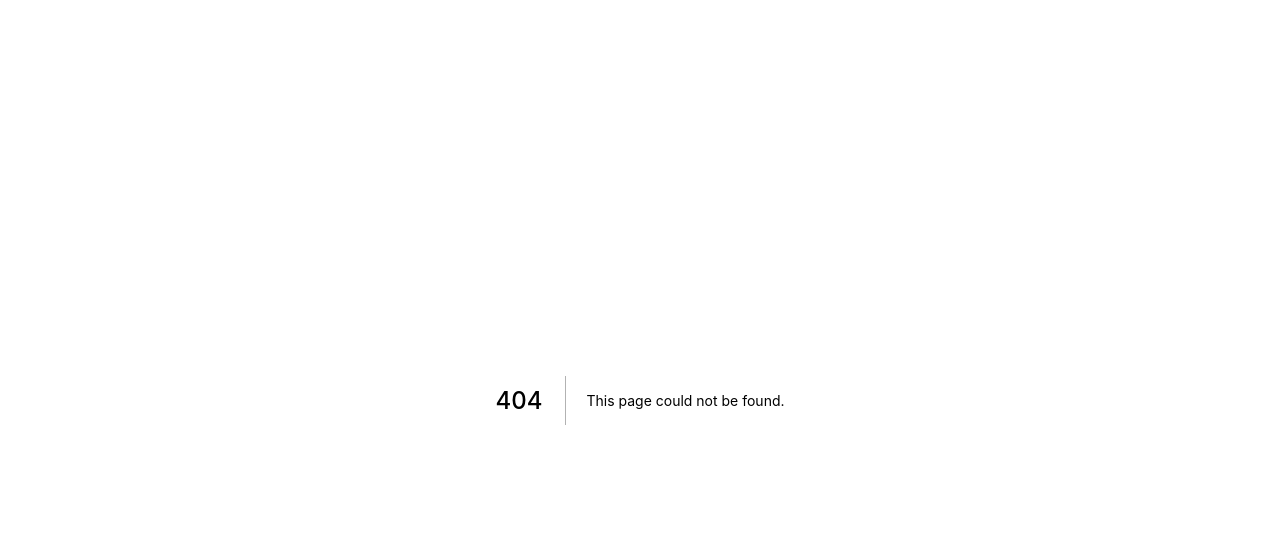
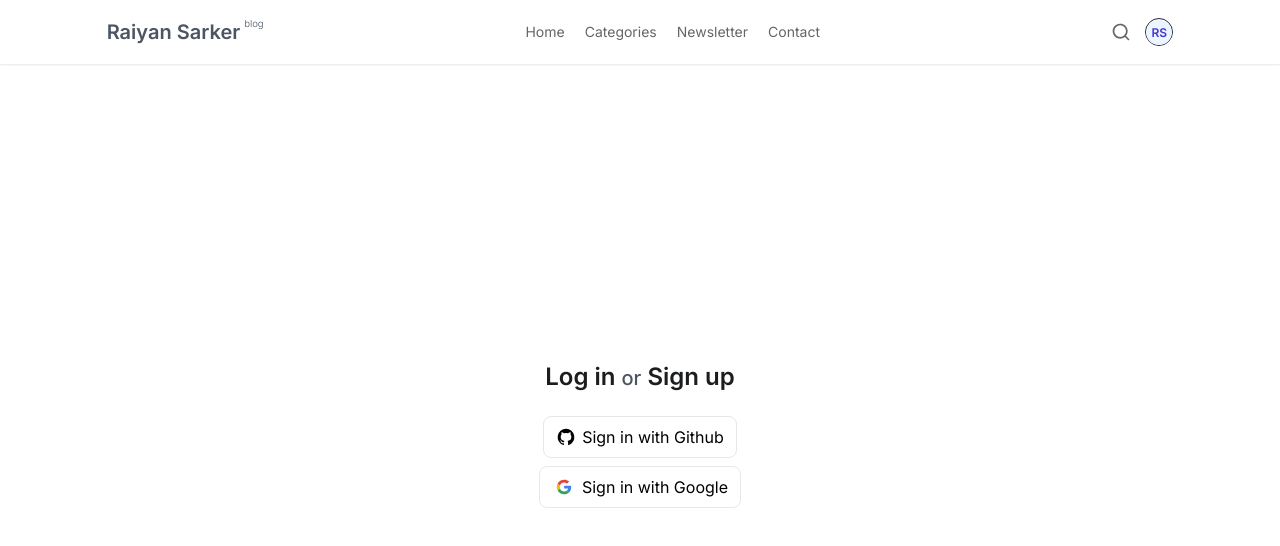
Before and after one commit to raiyansarker/blog.raiyansarker.com, a Next.js app: page /login in a window 1280 px wide. Before the commit this address had no page. Shown: the top 546 px of the page. Built offline with nearby package versions, Linux system fonts and the light colour scheme.

Commit message:
Intial design

```diff
--- /dev/null
+++ b/pages/login.tsx
@@ -0,0 +1,80 @@
+// @ts-ignore
+import { UilGithub } from '@iconscout/react-unicons';
+import SkeletonLayout from '@layouts/skeleton';
+import Link from 'next/link';
+
+const Login = () => {
+  return (
+    <>
+      <SkeletonLayout>
+        <div className="h-center flex flex-col space-y-5 justify-center items-center">
+          <h3 className="text-2xl font-semibold text-secondary leading-relaxed">
+            Log in{' '}
+            <span className="text-xl font-medium text-dark-primary">or</span>{' '}
+            Sign up
+          </h3>
+          {/* <h4 className="text-md font-medium">
+            Log in with one of the following:
+          </h4> */}
+          <div className="flex flex-col space-y-2 justify-center items-center">
+            <Link href="/auth/github/login">
+              <a
+                title="Sign in with Github"
+                className="hover:text-white hover:bg-[#0E1117] focus:outline-none focus:ring-2 focus:ring-offset-1 focus:text-white focus:bg-[#0E1117] transition-colors duration-150 flex flex-row justify-center items-center border rounded-lg px-3 py-2 space-x-1.5"
+              >
+                <UilGithub className="w-5 aspect-square" />
+                <h5>Sign in with Github</h5>
+              </a>
+            </Link>
+            <Link href="/auth/google/login">
+              <a
+                title="Sign in with Google"
+                className="hover:text-white hover:bg-[#0E1117] focus:outline-none focus:ring-2 focus:ring-offset-1 focus:text-white focus:bg-[#0E1117] transition-colors duration-150 flex flex-row justify-center items-center border rounded-lg px-3 py-2 space-x-1.5"
+              >
+                <svg
+                  viewBox="0 0 150 150"
+                  className="w-6 aspect-square"
+                  xmlSpace="preserve"
+                  xmlns="http://www.w3.org/2000/svg"
+                >
+                  <style>
+                    {
+                      '.st0{fill:#1a73e8}.st1{fill:#ea4335}.st2{fill:#4285f4}.st3{fill:#fbbc04}.st4{fill:#34a853}.st5{fill:#4caf50}.st6{fill:#1e88e5}.st7{fill:#e53935}.st8{fill:#c62828}.st9{fill:#fbc02d}.st10{fill:#1565c0}.st11{fill:#2e7d32}.st16{clip-path:url(#SVGID_2_)}.st17{fill:#188038}.st18,.st19{opacity:.2;fill:#fff;enable-background:new}.st19{opacity:.3;fill:#0d652d}.st20{clip-path:url(#SVGID_4_)}.st21{opacity:.3;fill:url(#_45_shadow_1_);enable-background:new}.st22{clip-path:url(#SVGID_6_)}.st23{fill:#fa7b17}.st24{fill:#174ea6}.st24,.st25,.st26{opacity:.3;enable-background:new}.st25{fill:#a50e0e}.st26{fill:#e37400}.st27{fill:url(#Finish_mask_1_)}.st28{fill:#fff}.st29{fill:#0c9d58}.st30,.st31{opacity:.2;fill:#004d40;enable-background:new}.st31{fill:#3e2723}.st32{fill:#ffc107}.st33{fill:#1a237e;enable-background:new}.st33,.st34{opacity:.2}.st35{fill:#1a237e}.st36{fill:url(#SVGID_7_)}.st37{fill:#fbbc05}.st38{clip-path:url(#SVGID_9_);fill:#e53935}.st39{clip-path:url(#SVGID_11_);fill:#fbc02d}.st40{clip-path:url(#SVGID_13_);fill:#e53935}.st41{clip-path:url(#SVGID_15_);fill:#fbc02d}'
+                    }
+                  </style>
+                  <path
+                    d="M120 76.1c0-3.1-.3-6.3-.8-9.3H75.9v17.7h24.8c-1 5.7-4.3 10.7-9.2 13.9l14.8 11.5C115 101.8 120 90 120 76.1z"
+                    style={{
+                      fill: '#4280ef',
+                    }}
+                  />
+                  <path
+                    d="M75.9 120.9c12.4 0 22.8-4.1 30.4-11.1L91.5 98.4c-4.1 2.8-9.4 4.4-15.6 4.4-12 0-22.1-8.1-25.8-18.9L34.9 95.6c7.8 15.5 23.6 25.3 41 25.3z"
+                    style={{
+                      fill: '#34a353',
+                    }}
+                  />
+                  <path
+                    d="M50.1 83.8c-1.9-5.7-1.9-11.9 0-17.6L34.9 54.4c-6.5 13-6.5 28.3 0 41.2l15.2-11.8z"
+                    style={{
+                      fill: '#f6b704',
+                    }}
+                  />
+                  <path
+                    d="M75.9 47.3c6.5-.1 12.9 2.4 17.6 6.9L106.6 41c-8.3-7.8-19.3-12-30.7-11.9-17.4 0-33.2 9.8-41 25.3l15.2 11.8c3.7-10.9 13.8-18.9 25.8-18.9z"
+                    style={{
+                      fill: '#e54335',
+                    }}
+                  />
+                </svg>
+                <h5>Sign in with Google</h5>
+              </a>
+            </Link>
+          </div>
+        </div>
+      </SkeletonLayout>
+    </>
+  );
+};
+
+export default Login;
--- /dev/null
+++ b/src/helper/Env.ts
@@ -0,0 +1,17 @@
+/**
+ * Env variable helper
+ * This is basically a wrapper/helper to retrive data from process
+ * @param key string
+ * @param defaultValue empty string
+ * @returns string
+ */
+const Env = <T>(key: string, defaultValue: T): string | T => {
+  const value: string | T =
+    process.env[key] !== undefined
+      ? (process.env[key] as string)
+      : defaultValue;
+
+  return value;
+};
+
+export default Env;
```
